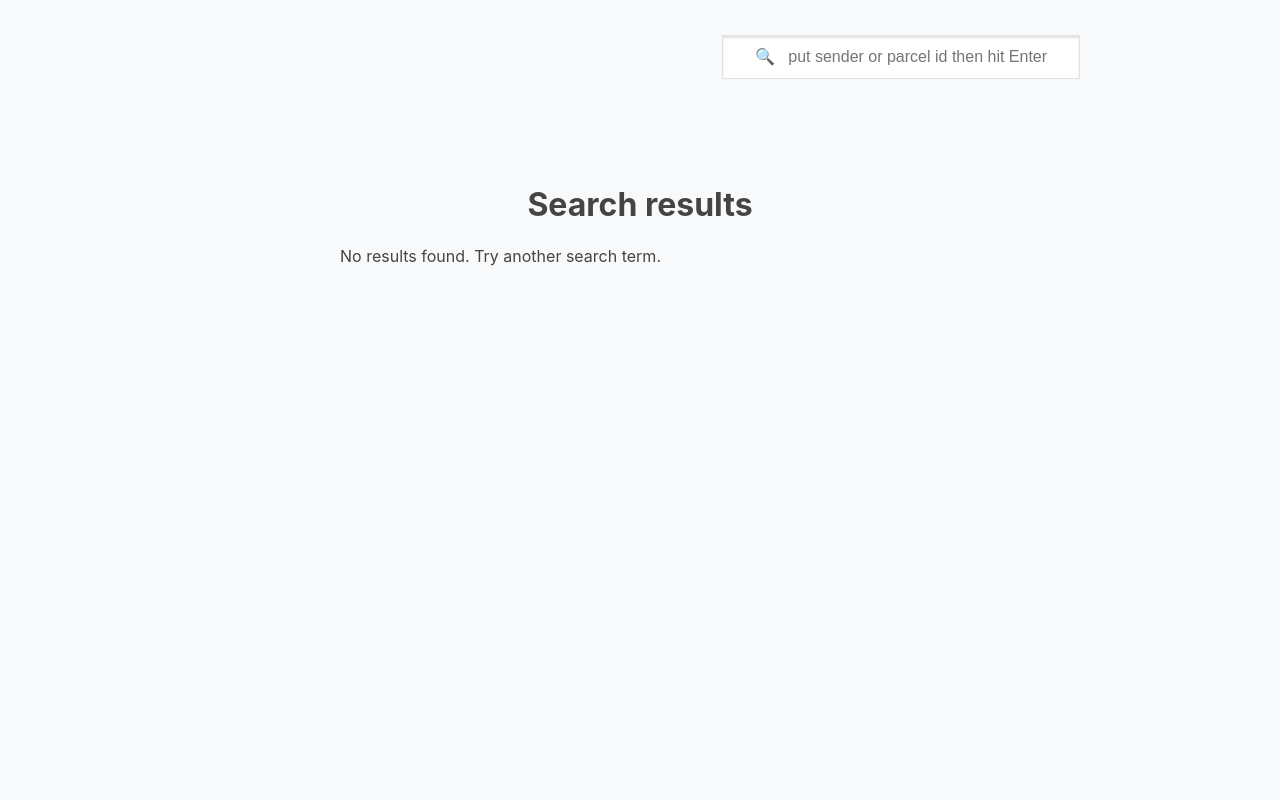
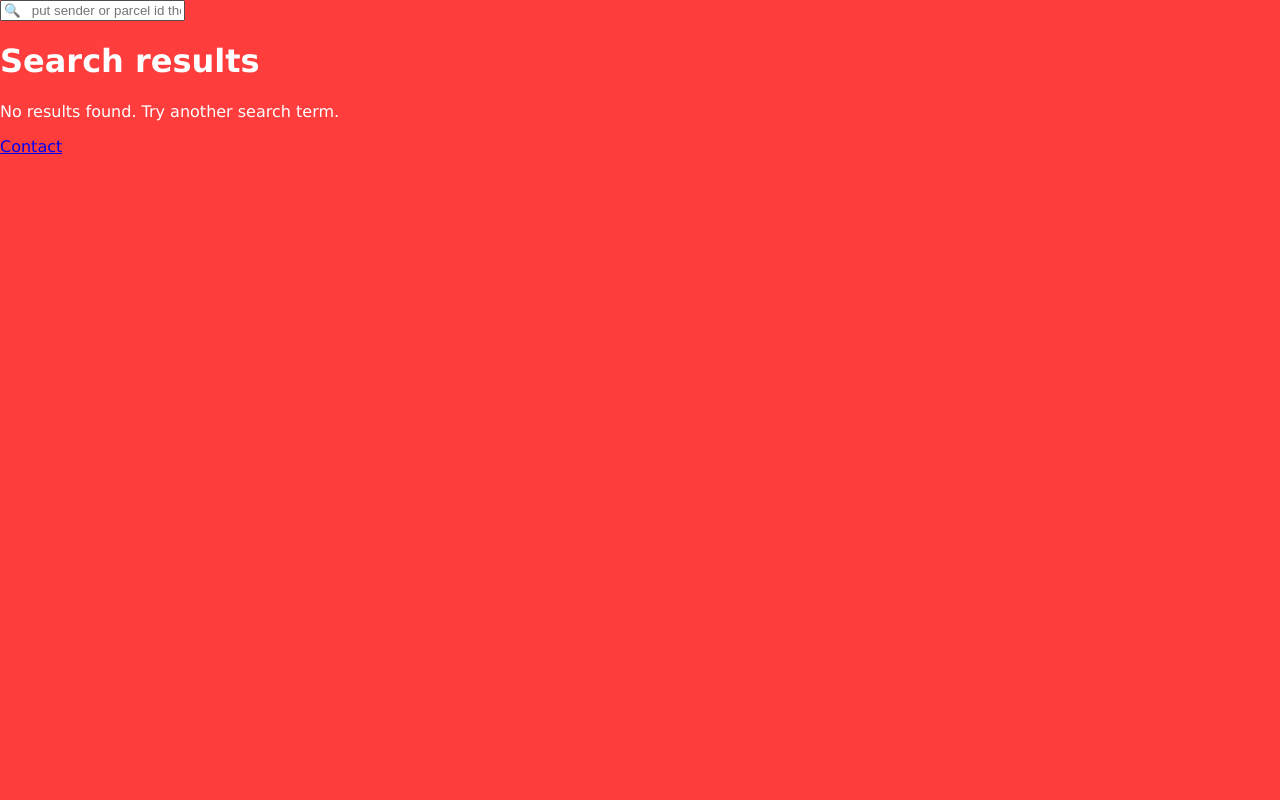
Before and after one commit to nh-g/parcels-tracker, a React (Create React App) app: page /search_results/1 in a window 1280 px wide. Shown: the top 800 px of the page. Built offline with nearby package versions, Linux system fonts and the light colour scheme.

Commit message:
refactor style, changing to use sass

```diff
--- a/src/App.jsx
+++ b/src/App.jsx
@@ -7,7 +7,7 @@ import ParcelList from './pages/ParcelList'
 import SearchResult from './pages/SearchResult';
 import Parcel from './pages/Parcel'
 
-import './styles/shared.scss';
+import './styles/shared.sass';
 import Footer from "./components/Footer";
 
 export default function App() {
--- /dev/null
+++ b/src/styles/_base/layout.sass
@@ -0,0 +1,14 @@
+@import ./variables
+
+html, body, #root, .App
+  height: 100%
+  margin: 0
+
+body
+  background-color: $color-primary
+
+.App
+  color: $color-text-tertiary
+  font-family: $font-text
+  -webkit-font-smoothing: antialiased
+  -moz-osx-font-smoothing: grayscale
--- /dev/null
+++ b/src/styles/_base/variables.sass
@@ -0,0 +1,46 @@
+// # Variables
+// ## Colors
+// ### App
+$color-primary: #FF3D3D
+$color-secondary: #FFA2A2
+$color-tertiary: #FFF5F5
+
+// ### Text
+$color-text-primary: #544C4C
+$color-text-secondary: #827A7A
+$color-text-tertiary: white
+
+// # Fonts
+$font-headings: "Delivery", Tahoma, Geneva, sans-serif
+$font-text: "Delivery", Verdana, Geneva, sans-serif
+
+// # Spacing
+$space-big: 24px
+$space-medium: 16px
+$space-small: 8px
+
+// # Media queries
+$media-larger-mobile: 400px
+$media-larger-phablet: 550px
+$media-larger-tablet: 750px
+$media-larger-desktop: 1000px
+
+// # Border radius
+$radius: 8px
+
+// # Mixings
+@mixin content-box
+  margin-bottom: $space-medium
+  padding: $space-medium
+  background-color: white
+  color: $color-text-primary
+  border-radius: $radius
+
+@mixin page-template
+  max-width: 960px
+  margin: 0 auto
+  padding: $space-medium
+  padding-bottom: 36px
+
+  header
+    margin-bottom: $space-medium
--- a/src/styles/base/layout.scss
+++ /dev/null
@@ -1,45 +0,0 @@
-body {
-  max-width: 960px;
-  height: auto;
-  margin: 0 auto;
-  // background-color: var(--color-blue);
-  background-color: #f8f9fa;
-  font-family: -apple-system, BlinkMacSystemFont, 'Segoe UI', 'Roboto', 'Oxygen',
-    'Ubuntu', 'Cantarell', 'Fira Sans', 'Droid Sans', 'Helvetica Neue',
-    sans-serif;
-  -webkit-font-smoothing: antialiased;
-  -moz-osx-font-smoothing: grayscale;
-}
-
-code {
-  font-family: source-code-pro, Menlo, Monaco, Consolas, 'Courier New',
-    monospace;
-}
-
-.App {
-  color: var(--color-black);
-}
-
-h1{
-  color: var(--color-black);
-  text-align: center;
-}
-
-.container {
-  min-height: 100vh;
-  margin: 0 auto;
-  padding: var(--space-medium);
-}
-
-@media (min-width: 400px) {
-  .container {
-    padding: var(--space-big);
-  }
-}
-
-@media (min-width: 750px) {
-  .container {
-    max-width: 600px;
-    padding: var(--space-big) 0;
-  }
-}
--- a/src/styles/base/variables.scss
+++ /dev/null
@@ -1,26 +0,0 @@
-:root {
-  /* Color */
-  --color-white: #ffffff;
-  --color-light-grey: #f3f3f3;
-  --color-medium-grey: #bfbfbf;
-  --color-black: #444;
-  --color-yellow: #ffc200;
-  --color-brown: #a74704;
-  --color-blue:rgba(34, 167, 240, 1)
-;
-
-  /* Space */
-  --space-small: 8px;
-  --space-medium: 16px;
-  --space-big: 24px;
-  --space-x-big: 32px;
-  --space-xx-big: 48px;
-
-  /* Font sizes */
-  --font-size-small: 14px;
-  --font-size-medium: 16px;
-  --font-size-medium-big: 18px;
-  --font-size-big: 32px;
-  --font-size-quite-big: 36px;
-  --font-size-x-big: 48px;
-}
--- /dev/null
+++ b/src/styles/shared.sass
@@ -0,0 +1 @@
+@import ./_base/layout
--- a/src/styles/shared.scss
+++ /dev/null
@@ -1,9 +0,0 @@
-// Base
-@import "./base/layout.scss";
-@import "./base/variables.scss";
-
-//Component
-@import "./components//parcel_item.scss";
-@import "./components/parcel_card.scss";
-@import "./components/header.scss";
-@import "./components//footer.scss";
```
Also changed, not shown: 7 other files (tests, documents, lock files or other folders).
